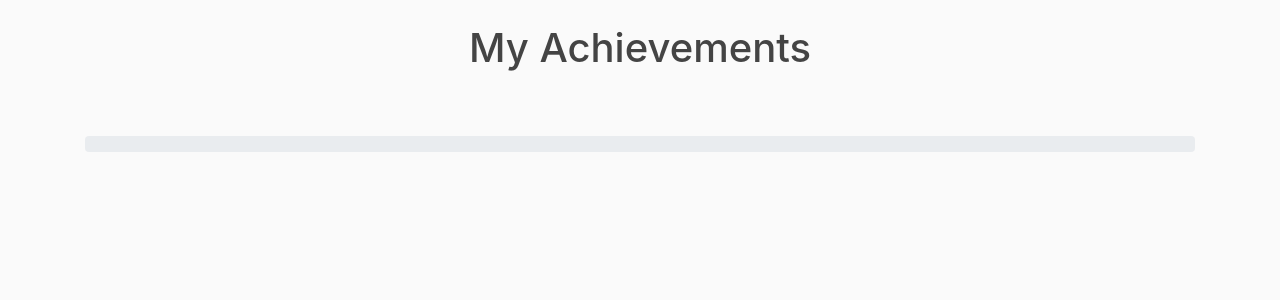
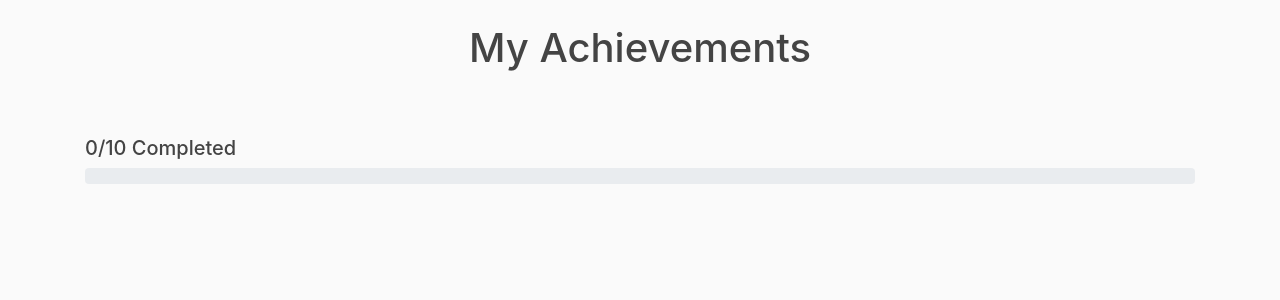
Before and after one commit to pidnam1/exercisegamification, a Django app: page /achievements/ in a window 1280 px wide. Shown: the part 56-356 px from the top of the page. Run offline with Django 3.2, Linux system fonts and the light colour scheme; the visitor is signed in with stand-in values (Sample User, id 1); data comes from the database, SQL or seed files in the repository; data that the repository does not hold is empty; some libraries are stand-ins or nearby versions.

Commit message:
acheivements num

```diff
--- a/exercisegamification/models.py
+++ b/exercisegamification/models.py
@@ -184,6 +184,7 @@ class PointAchievement(models.Model):
     achievement_title = models.CharField(max_length=200)
     achievement_text = models.TextField(max_length=500, blank = True, null=True)
     achievement_threshold = models.IntegerField(default=0)
+
     def __str__(self):
         return self.achievement_title
 
--- a/exercisegamification/templates/exercisegamification/achievements.html
+++ b/exercisegamification/templates/exercisegamification/achievements.html
@@ -1,10 +1,11 @@
 {%  extends 'exercisegamification/base.html' %}
 {% block content %}
-
+{% load static %}
+<link rel="stylesheet" href="https://use.fontawesome.com/releases/v5.15.1/css/all.css" integrity="sha384-vp86vTRFVJgpjF9jiIGPEEqYqlDwgyBgEF109VFjmqGmIY/Y4HV4d3Gp2irVfcrp" crossorigin="anonymous">
     <body>
 
     <h1 style = "padding-bottom: 5%; text-align: center;">My Achievements</h1>
-
+    <h5>{{progress_num}}/10 Completed</h5>
     <div class="progress">
   <div class="progress-bar progress-bar-striped progress-bar-animated" role="progressbar" aria-valuenow="10" aria-valuemin="0" aria-valuemax="100" style="width: {{progress}}%;"></div>
 </div>
--- a/exercisegamification/views.py
+++ b/exercisegamification/views.py
@@ -460,5 +460,6 @@ def AchievementsView(request):
     #if loggedProfile.points_total >= achievement.achievement_threshold:
     achievements_list = loggedProfile.pointachievement_set.all()
     progress_bar = 10 * len(achievements_list)
+    progress_num = len(achievements_list)
     print(progress_bar)
-    return render(request, "exercisegamification/achievements.html", {"profile": loggedProfile,"achievements_list": achievements_list, "progress": progress_bar})
+    return render(request, "exercisegamification/achievements.html", {"profile": loggedProfile,"achievements_list": achievements_list, "progress": progress_bar, "progress_num": progress_num})
```
Also changed, not shown: exercisegamification/migrations/0019_pointachievement_icon_name.py (added), exercisegamification/migrations/0020_auto_20210505_0040.py (added), exercisegamification/migrations/0021_remove_pointachievement_icon.py (added), exercisegamification/static/exercisegamification/running.png (added).
